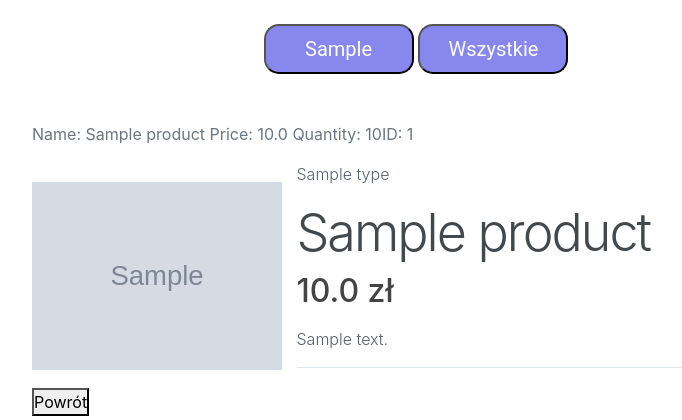
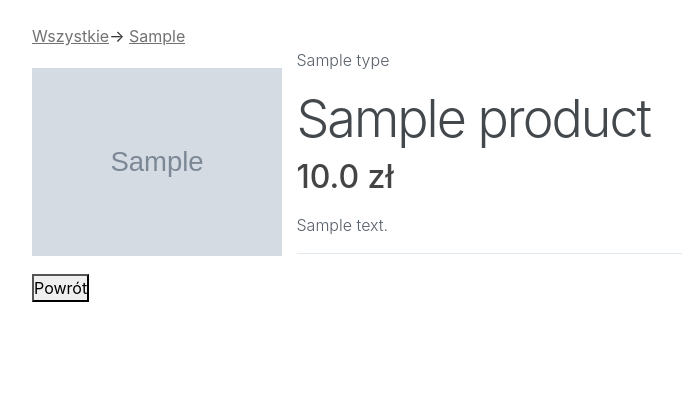
Before and after one commit to killzone10/BD2_project, a Flask app: page /products/1 in a window 1280 px wide. Shown: the part 56-476 px from the top of the page, without its empty margins (53-735 px from the left). Run offline with Flask 2, Linux system fonts and the light colour scheme; tables that the repository leaves empty hold one stand-in row (values such as "Sample post"); grey boxes marked "Sample" are stand-in pictures; some libraries are stand-ins or nearby versions.

Commit message:
added category navigation in a specific product page

```diff
--- a/app/static/main.css
+++ b/app/static/main.css
@@ -282,3 +282,15 @@ text-align: center;
   color: #575f69;
   line-height: 24px;
 }
+
+.btn-link {
+    border: none;
+    outline: none;
+    background: none;
+    cursor: pointer;
+    color: #727272;
+    padding: 0;
+    text-decoration: underline;
+    font-family: inherit;
+    font-size: inherit;
+}
--- a/app/templates/specific_product.html
+++ b/app/templates/specific_product.html
@@ -3,21 +3,12 @@
 {% block head %}
 {% endblock %}
 {% block body %}
-    <div class="ind">
+    <div>
         <form method="post" action="/products">
-            <input type="submit" class="submit" value={{ product_type }} name="product_type"/>
-            <input type="submit" class="submit" value="Wszystkie" name="product_type"/>
+            <input type="submit" class="btn-link" value="Wszystkie" name="product_type"/>->
+            <input type="submit" class="btn-link" value={{ product_type }} name="product_type"/>
         </form>
     </div>
-
-    <div class="left-column">
-        <br></br>
-        <tr>
-            <p class="text-secondary"> Name: {{ product.name }} Price: {{ product.price }}
-                Quantity: {{ product.quantity }}ID: {{ product.id }} </p>
-        </tr>
-    </div>
-
 
     <div id="wrapper">
         <div id="div1">
```
Also changed, not shown: app/static/product.css (line endings or trailing spaces).
